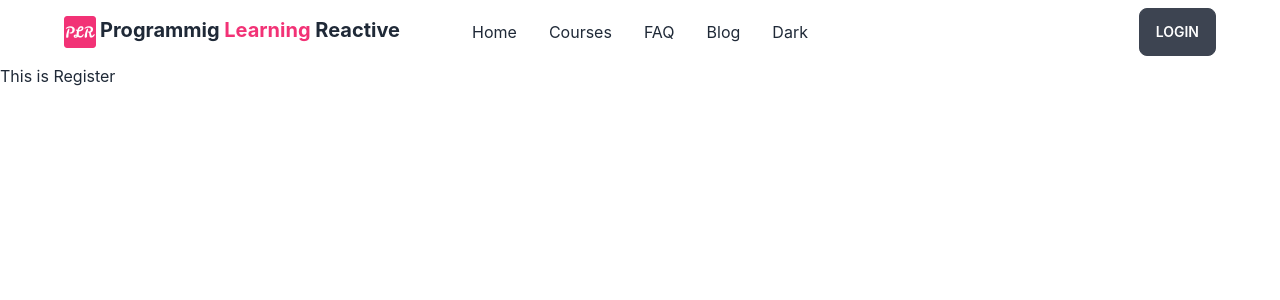
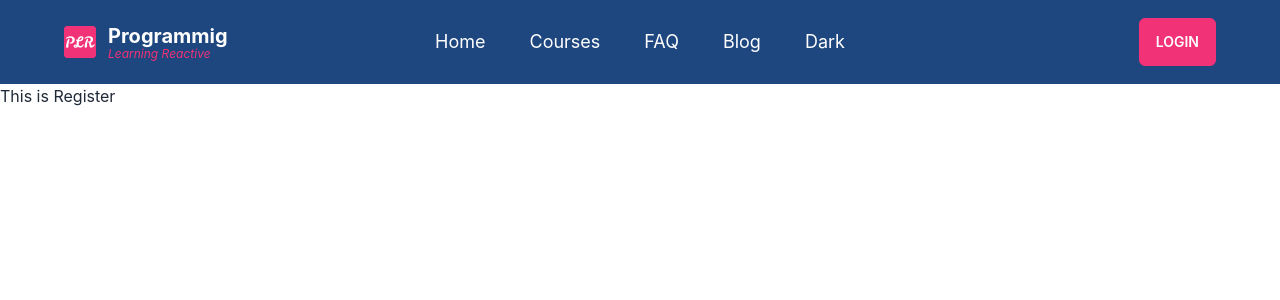
Before and after one commit to sazzadhossainapple/online-learning-platform-client-side, a React (Create React App) app: page /register in a window 1280 px wide. Shown: the top 300 px of the page. Built offline with nearby package versions, Linux system fonts and the light colour scheme.

Commit message:
navbar updated

```diff
--- a/src/pages/Shared/Navbar/Navbar.js
+++ b/src/pages/Shared/Navbar/Navbar.js
@@ -4,7 +4,7 @@ import Logo from "../../../asserts/Images/logo.png";
 
 const Navbar = () => {
   return (
-    <div className="navbar bg-base-100 md:px-16">
+    <div className="navbar bg-[#1e467f] md:px-16 py-4 text-white">
       <div className="navbar-start">
         <div className="dropdown">
           <label tabIndex={0} className="btn btn-ghost lg:hidden">
@@ -25,7 +25,7 @@ const Navbar = () => {
           </label>
           <ul
             tabIndex={0}
-            className="menu menu-compact dropdown-content mt-3 p-2 shadow bg-base-100 rounded-box w-52"
+            className="menu menu-compact dropdown-content mt-3 p-2 shadow bg-base-100 rounded-box w-52 text-black"
           >
             <li>
               <Link>Item 1</Link>
@@ -37,37 +37,53 @@ const Navbar = () => {
           </ul>
         </div>
         <Link className=" normal-case text-xl">
-          <div className="flex gap-1 ">
+          <div className="flex gap-3 relative ">
             <img src={Logo} alt="" />
-            <h1 className="font-bold">
-              <span> Programmig </span>
-              <span className="text-[#f23276]">Learning</span> Reactive
-            </h1>
+            <h1 className="font-bold -mt-1 ">Programmig</h1>
+            <div
+              className="absolute  mt-5 flex ml-11
+             "
+            >
+              <small className="text-xs italic text-[#f23276]">
+                Learning Reactive
+              </small>
+            </div>
           </div>
         </Link>
       </div>
       <div className="navbar-center hidden lg:flex">
         <ul className="menu menu-horizontal p-0">
-          <li>
-            <Link to="/">Home</Link>
+          <li className="mr-3 text-lg ">
+            <Link className="hover:text-[#f23276] bg-transparent" to="/">
+              Home
+            </Link>
           </li>
-          <li>
-            <Link to="/courses">Courses</Link>
+          <li className="mr-3 text-lg">
+            <Link className="hover:text-[#f23276] bg-transparent" to="/courses">
+              Courses
+            </Link>
           </li>
-          <li>
-            <Link to="/faq">FAQ</Link>
+          <li className="mr-3 text-lg">
+            <Link className="hover:text-[#f23276] bg-transparent" to="/faq">
+              FAQ
+            </Link>
           </li>
-          <li>
-            <Link to="/blog">Blog</Link>
+          <li className="mr-3 text-lg">
+            <Link className="hover:text-[#f23276] bg-transparent" to="/blog">
+              Blog
+            </Link>
           </li>
 
-          <li>
-            <Link>Dark</Link>
+          <li className="text-lg">
+            <Link className="hover:text-[#f23276] bg-transparent">Dark</Link>
           </li>
         </ul>
       </div>
       <div className="navbar-end">
-        <Link to="/login" className="btn">
+        <Link
+          to="/login"
+          className="btn bg-[#f23276] border-[#f23276] rounded-md"
+        >
           Login
         </Link>
       </div>
```
